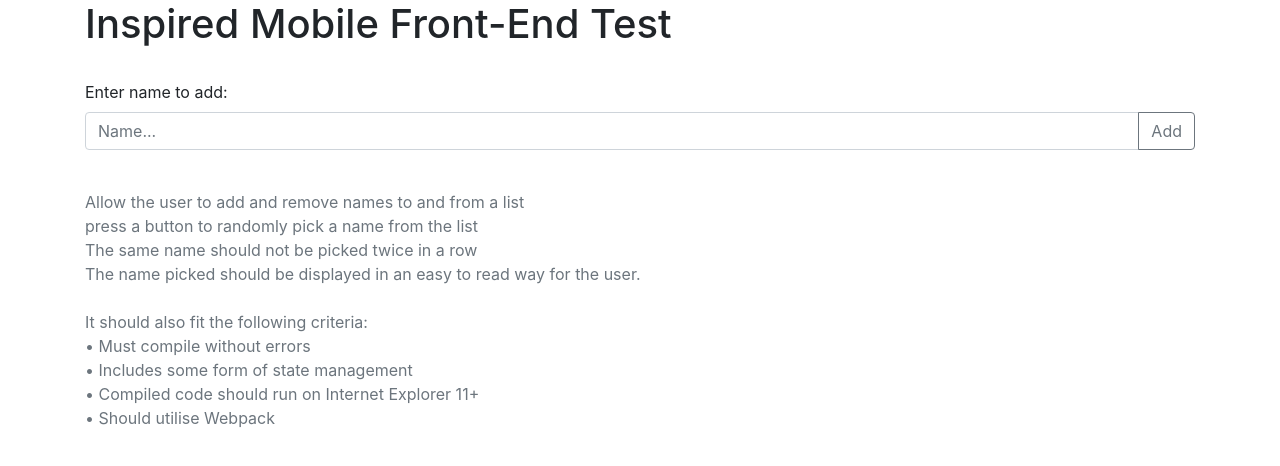
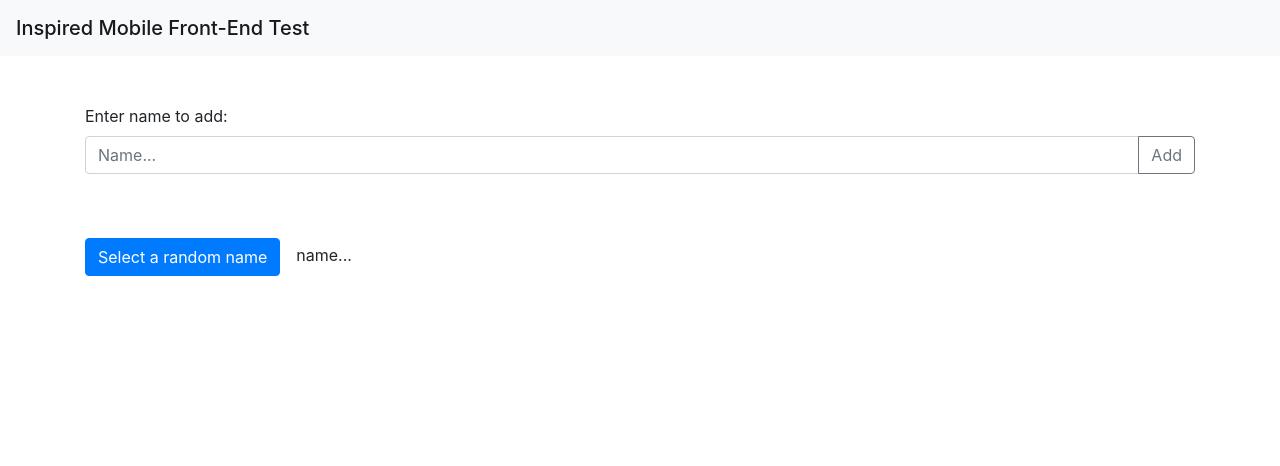
Before and after one commit to Samanimkr/inspired-mobile-frontend-test, a React (Create React App) app: page / in a window 1280 px wide. Shown: the top 466 px of the page. Built offline with nearby package versions, Linux system fonts and the light colour scheme.

Commit message:
Adds random name selector component

```diff
--- /dev/null
+++ b/src/components/RandomNameSelector.tsx
@@ -0,0 +1,56 @@
+import React, { Component } from 'react';
+
+type Props = {
+    names: Array<string>,
+};
+
+const generateRandomNum = (max: number) => Math.floor(Math.random() * max);
+
+class RandomNameSelector extends Component<Props> {
+    state = {
+        selectedName: "",
+        showAlert: false,
+    };
+
+    onRandomlySelectName() {
+        if (this.props.names.length < 2) {
+            this.setState({ showAlert: true });
+            return;
+        };
+
+        let randomName = this.state.selectedName;
+        let randomNum = 0;
+
+        while(randomName === this.state.selectedName) {
+            randomNum = generateRandomNum(this.props.names.length);
+            randomName = this.props.names[randomNum];
+        }
+
+        this.setState({ selectedName: randomName, showAlert: false });
+    }
+
+    render() {
+        return (
+            <div>
+                {this.state.showAlert && (
+                    <div className="alert alert-danger" role="alert">
+                        Please add some names to the list before trying to randomly select a name.
+                    </div>
+                )}
+
+
+                <button
+                    type="button"
+                    className="btn btn-primary mr-3"
+                    onClick={() => this.onRandomlySelectName()}
+                >
+                    Select a random name
+                </button>
+
+                <span>{this.state.selectedName ? this.state.selectedName : "name..."}</span>
+            </div>
+        );
+    }
+}
+
+export default RandomNameSelector;
--- a/src/index.tsx
+++ b/src/index.tsx
@@ -4,6 +4,7 @@ import React, { Component } from 'react';
 import ReactDOM from 'react-dom';
 
 import AddName from './components/AddName';
+import RandomNameSelector from './components/RandomNameSelector';
 import NamesList from './components/NamesList';
 
 class Index extends Component {
@@ -13,9 +14,12 @@ class Index extends Component {
 
     render() {
         return (
+            <div>
+                <nav className="navbar navbar-light bg-light mb-5">
+                    <span className="navbar-brand mb-0 h1">Inspired Mobile Front-End Test</span>
+                </nav>
+
                 <div className="container">
-                <h1>Inspired Mobile Front-End Test</h1><br/>
-
                     <AddName
                         onAddName={(name: string) => {
                             this.setState({ names: [...this.state.names, name] })
@@ -31,20 +35,11 @@ class Index extends Component {
                             this.setState({ names });
                         }}
                     />
+                </div>
 
-                <br></br>
-                <p className="text-muted">
-                    Allow the user to add and remove names to and from a list<br/>
-                    press a button to randomly pick a name from the list<br/>
-                    The same name should not be picked twice in a row<br/>
-                    The name picked should be displayed in an easy to read way for the user.<br/><br/>
-
-                    It should also fit the following criteria:<br/>
-                    • Must compile without errors<br/>
-                    • Includes some form of state management<br/>
-                    • Compiled code should run on Internet Explorer 11+<br/>
-                    • Should utilise Webpack<br/>
-                </p>
+                <div className="container mt-5">
+                    <RandomNameSelector names={this.state.names} />
+                </div>
             </div>
         );
     }
```
Lines whose indentation alone changed are shown as unchanged.
